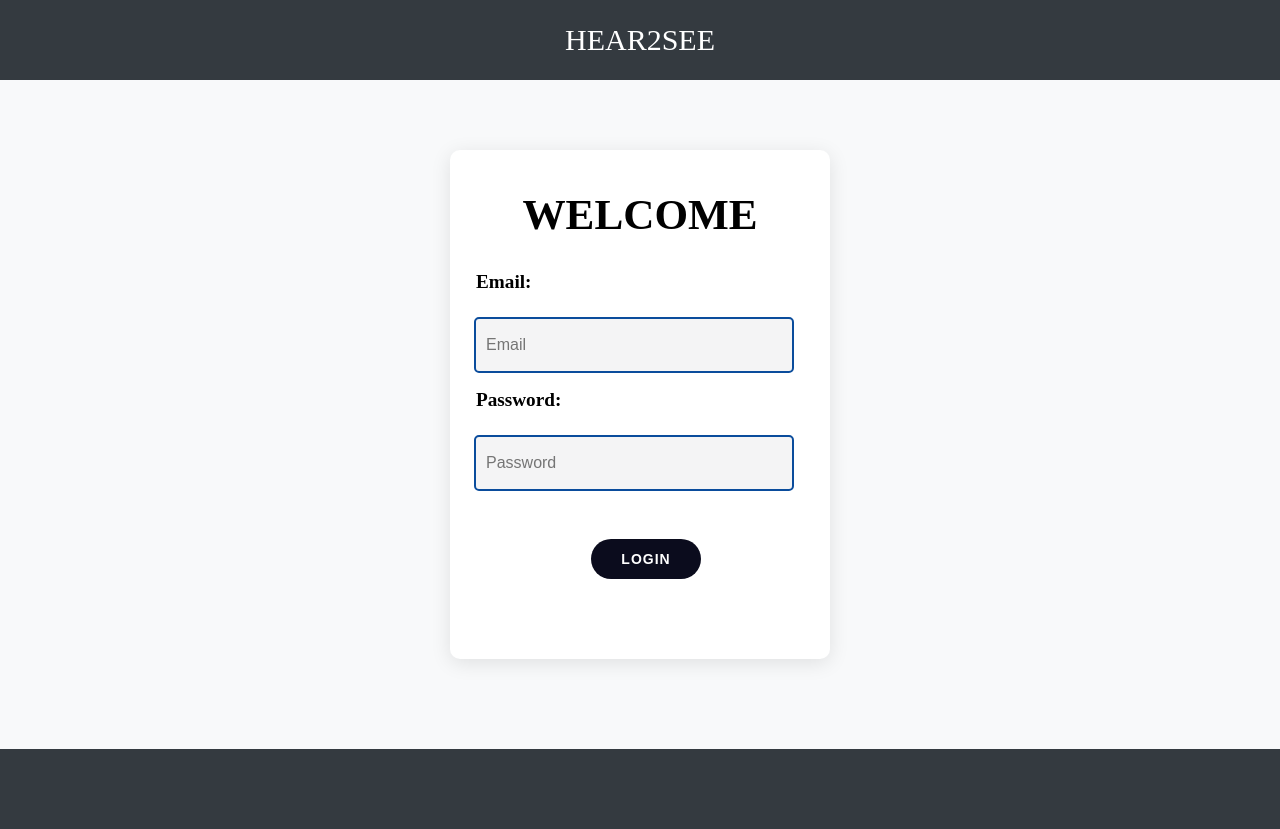
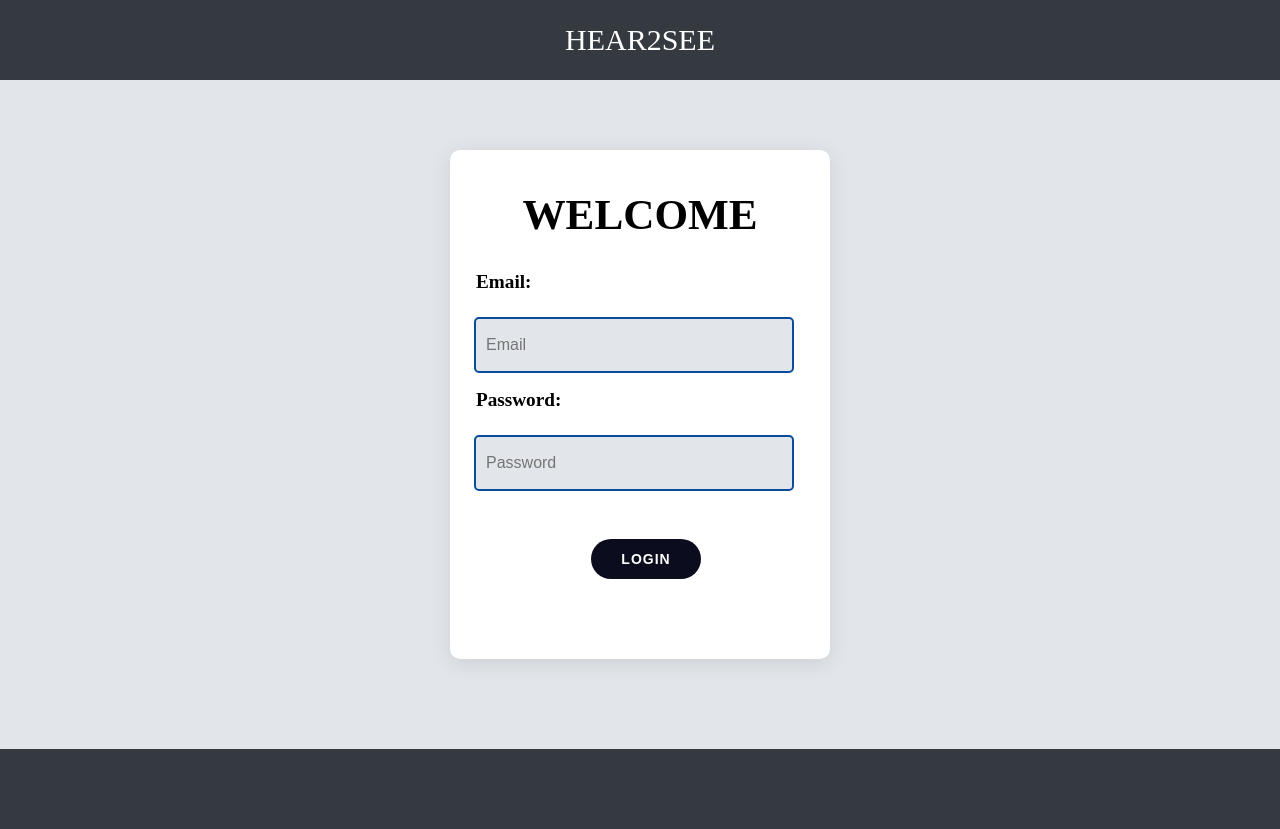
Before and after one commit to harshita2400/Hear2See, a Django app: page / in a window 1280 px wide. Run offline with Django 3.2, Linux system fonts and the light colour scheme; parts of the project's set-up code (start-up, migrations or seed data) failed here and were passed over; some libraries are stand-ins or nearby versions.

Commit message:
committing style changes

```diff
--- a/homepage/templates/homepage/login.html
+++ b/homepage/templates/homepage/login.html
@@ -1,5 +1,5 @@
 {% extends 'base_layout.html' %} {% block content %}
-<body style="margin:0; background-color: #f8f9fa"
+<body style="margin:0; background-color: #e2e6ea"
   onmousedown="SendPostRequestHome(event)"
 
 >
@@ -18,7 +18,7 @@
     justify-content: center;
     min-height: calc(80vh - 200px);
     align-items: center;
-    background-color: #f8f9fa;">
+    background-color: #e2e6ea;">
       <div class="masthead-content" style="background-color: white;
       display: grid;
       place-items: center;
@@ -45,10 +45,10 @@
 
           {% csrf_token %}
           <h3 style="margin-left: 9rem;font-size: 1.2rem;margin-right: 1.5rem;">Email:</h3>
-          <input style="background-color:#f4f4f5; width: 20rem; height: 3.5rem;margin-right: 6rem;"  type="text" placeholder="Email" name="email" required value="{{ detail.email }}" />
+          <input style="background-color:#e2e6ea; width: 20rem; height: 3.5rem;margin-right: 6rem;"  type="text" placeholder="Email" name="email" required value="{{ detail.email }}" />
 
           <h3 style="margin-left: 9rem;font-size: 1.2rem;margin-right: 1.5rem;">Password:</h3>
-          <input style="background-color:#f4f4f5 ; width: 20rem;height: 3.5rem ;margin-right: 6rem" type="password" placeholder="Password" name="password" required value="{{ detail.password }}" />
+          <input style="background-color:#e2e6ea ; width: 20rem;height: 3.5rem ;margin-right: 6rem" type="password" placeholder="Password" name="password" required value="{{ detail.password }}" />
 
           <button style="margin-top: 2rem;margin-right: 2.5rem;" type="submit">LOGIN</button>
         </div>
```
